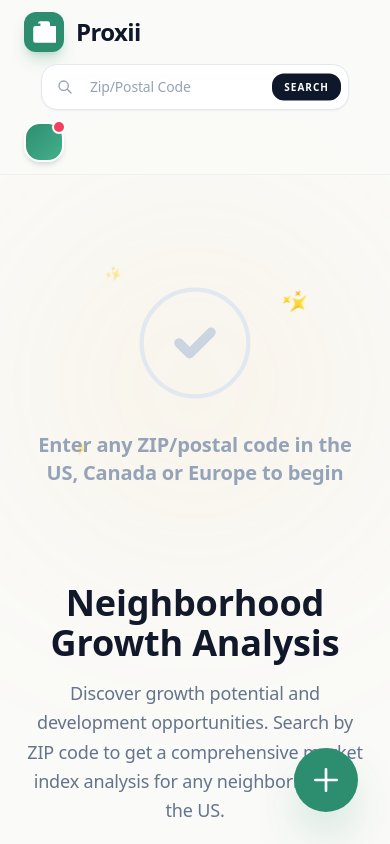
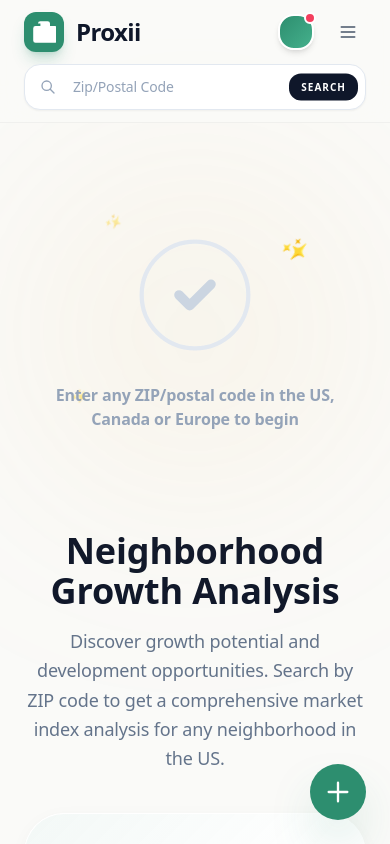
Before and after one commit to aaryanp35/Proxii-1, a React (Vite) app: page / in a window 390 px wide. Shown: the top 844 px of the page. Built offline with nearby package versions, Linux system fonts and the light colour scheme; no server answers; a web font is replaced by a local one.

Commit message:
Add responsive About and Careers UI updates

```diff
--- a/src/App.jsx
+++ b/src/App.jsx
@@ -1,4 +1,4 @@
-import React, { useEffect, useMemo, useState } from 'react';
+import { useEffect, useMemo, useState } from 'react';
 import { Routes, Route, Link } from 'react-router-dom';
 import './App.css';
 import { getNationalStats } from './utils/percentile';
@@ -11,6 +11,7 @@ import { AboutPage } from './pages/AboutPage';
 
 function App() {
   const [toggleState, setToggleState] = useState('live');
+  const [mobileMenuOpen, setMobileMenuOpen] = useState(false);
   const [zipCode, setZipCode] = useState('');
   const [areaName, setAreaName] = useState('');
   const [data, setData] = useState(null);
@@ -70,8 +71,11 @@ function App() {
   const home = (
     <div className="min-h-screen bg-[#FAFAF8] flex flex-col">
       {/* Navigation */}
-      <nav className="intro-nav glass-nav sticky top-0 z-50 w-full py-3 px-6 md:py-4 md:px-12 flex flex-col md:flex-row justify-between items-center gap-3 md:gap-0">
-        <div className="flex items-center gap-3 w-full md:w-auto">
+      <nav className="intro-nav glass-nav sticky top-0 z-50 w-full">
+        {/* Main nav row */}
+        <div className="py-3 px-6 md:py-4 md:px-12 flex items-center justify-between gap-3">
+          {/* Logo */}
+          <div className="flex items-center gap-3 flex-shrink-0">
             <div className="w-10 h-10 bg-[#2D8E6F] rounded-xl flex items-center justify-center shadow-lg shadow-[#2D8E6F]/25">
               <svg className="w-6 h-6 text-white" fill="currentColor" viewBox="0 0 20 20">
                 <path d="M5 3a2 2 0 012-2h6a2 2 0 012 2v2h4a2 2 0 012 2v10a2 2 0 01-2 2H3a2 2 0 01-2-2V7a2 2 0 012-2h4V3z" />
@@ -80,7 +84,8 @@ function App() {
             <span className="text-2xl font-bold tracking-tight text-slate-900">Proxii</span>
           </div>
 
-        <div className="flex flex-col md:flex-row items-center gap-2 md:gap-4 lg:gap-6 flex-1 md:flex-none">
+          {/* Desktop center: toggle + search */}
+          <div className="hidden md:flex items-center gap-4 lg:gap-6 flex-1 justify-center">
             <div className="hidden lg:flex bg-slate-100 p-1.5 rounded-2xl border border-slate-200 shadow-inner">
               <button
                 onClick={() => handleToggle('live')}
@@ -106,7 +111,7 @@ function App() {
             </div>
 
             <form
-            className="w-full sm:w-80 md:w-64 lg:w-[320px] relative group"
+              className="w-64 lg:w-[320px] relative group"
               onSubmit={(event) => {
                 event.preventDefault();
                 handleSearch();
@@ -139,24 +144,115 @@ function App() {
             </form>
           </div>
 
-        <div className="flex items-center gap-3 md:gap-8 w-full md:w-auto justify-between md:justify-end">
+          {/* Right: desktop nav links + avatar + mobile hamburger */}
+          <div className="flex items-center gap-4 md:gap-8">
             <div className="hidden md:flex items-center gap-8">
               <a href="#" className="text-sm text-[#2D8E6F] font-bold">Dashboard</a>
               <a href="#" className="text-sm text-slate-500 hover:text-slate-900 transition-colors font-medium">Market Intel</a>
               <Link to="/about" className="text-sm text-slate-500 hover:text-slate-900 transition-colors font-medium">About</Link>
               <Link to="/careers" className="text-sm text-slate-500 hover:text-slate-900 transition-colors font-medium">Careers</Link>
             </div>
-          <div className="w-10 h-10 rounded-2xl border-2 border-white shadow-md bg-gradient-to-br from-[#2D8E6F] to-[#45B08C] relative">
-            <div className="absolute -top-1 -right-1 w-3.5 h-3.5 bg-rose-500 rounded-full border-2 border-white"></div>
+            <div className="w-9 h-9 md:w-10 md:h-10 rounded-2xl border-2 border-white shadow-md bg-gradient-to-br from-[#2D8E6F] to-[#45B08C] relative flex-shrink-0">
+              <div className="absolute -top-1 -right-1 w-3 h-3 md:w-3.5 md:h-3.5 bg-rose-500 rounded-full border-2 border-white"></div>
+            </div>
+            <button
+              onClick={() => setMobileMenuOpen(!mobileMenuOpen)}
+              className="md:hidden p-2 rounded-xl text-slate-600 hover:bg-slate-100 transition-colors"
+              aria-label="Toggle navigation menu"
+            >
+              {mobileMenuOpen ? (
+                <svg className="w-5 h-5" fill="none" stroke="currentColor" viewBox="0 0 24 24">
+                  <path strokeLinecap="round" strokeLinejoin="round" strokeWidth={2} d="M6 18L18 6M6 6l12 12" />
+                </svg>
+              ) : (
+                <svg className="w-5 h-5" fill="none" stroke="currentColor" viewBox="0 0 24 24">
+                  <path strokeLinecap="round" strokeLinejoin="round" strokeWidth={2} d="M4 6h16M4 12h16M4 18h16" />
+                </svg>
+              )}
+            </button>
           </div>
         </div>
+
+        {/* Mobile search bar (always visible on mobile) */}
+        <div className="md:hidden px-6 pb-3">
+          <form
+            className="w-full relative"
+            onSubmit={(event) => {
+              event.preventDefault();
+              handleSearch();
+              setMobileMenuOpen(false);
+            }}
+          >
+            <svg className="absolute left-4 top-1/2 -translate-y-1/2 w-4 h-4 text-slate-400" fill="none" stroke="currentColor" viewBox="0 0 24 24">
+              <path strokeLinecap="round" strokeLinejoin="round" strokeWidth={2} d="M21 21l-6-6m2-5a7 7 0 11-14 0 7 7 0 0114 0z" />
+            </svg>
+            <input
+              type="text"
+              maxLength={20}
+              placeholder="Zip/Postal Code"
+              value={zipCode}
+              onChange={(event) => {
+                const value = event.target.value.toUpperCase().trim();
+                setZipCode(value);
+                if (status === 'error') {
+                  setStatus('idle');
+                  setErrorMessage('');
+                }
+              }}
+              className="w-full bg-white border border-slate-200 rounded-2xl py-3 pl-12 pr-20 text-sm focus:outline-none focus:ring-2 focus:ring-[#2D8E6F]/20 transition-all duration-300 placeholder:text-slate-400 text-slate-900 shadow-sm"
+            />
+            <button
+              type="submit"
+              className="absolute right-2 top-1/2 -translate-y-1/2 px-3 py-1.5 text-[10px] font-black uppercase tracking-widest rounded-xl bg-slate-900 text-white hover:bg-[#2D8E6F] transition-all"
+            >
+              Search
+            </button>
+          </form>
+        </div>
+
+        {/* Mobile menu dropdown */}
+        {mobileMenuOpen && (
+          <div className="md:hidden border-t border-slate-100 px-6 py-4 space-y-4">
+            {/* Live/Historical toggle */}
+            <div className="flex bg-slate-100 p-1.5 rounded-2xl border border-slate-200 shadow-inner w-fit">
+              <button
+                onClick={() => handleToggle('live')}
+                className={`px-5 py-2 text-[11px] font-black uppercase tracking-widest flex items-center gap-2 transition-all rounded-xl ${
+                  toggleState === 'live'
+                    ? 'text-[#2D8E6F] bg-white shadow-sm'
+                    : 'text-slate-400'
+                }`}
+              >
+                <span className="w-1.5 h-1.5 rounded-full bg-[#2D8E6F] animate-pulse"></span>
+                Live
+              </button>
+              <button
+                onClick={() => handleToggle('historical')}
+                className={`px-5 py-2 text-[11px] font-black uppercase tracking-widest transition-all ${
+                  toggleState === 'historical'
+                    ? 'text-[#2D8E6F] bg-white rounded-xl shadow-sm'
+                    : 'text-slate-400 hover:text-slate-600'
+                }`}
+              >
+                Historical
+              </button>
+            </div>
+            {/* Nav links */}
+            <div className="flex flex-col gap-1">
+              <a href="#" className="py-2.5 text-sm font-bold text-[#2D8E6F]">Dashboard</a>
+              <a href="#" className="py-2.5 text-sm text-slate-500 font-medium border-t border-slate-50">Market Intel</a>
+              <Link to="/about" onClick={() => setMobileMenuOpen(false)} className="py-2.5 text-sm text-slate-500 font-medium border-t border-slate-50">About</Link>
+              <Link to="/careers" onClick={() => setMobileMenuOpen(false)} className="py-2.5 text-sm text-slate-500 font-medium border-t border-slate-50">Careers</Link>
+            </div>
+          </div>
+        )}
       </nav>
 
       {/* Main Content */}
       <main className="flex-1 w-full max-w-7xl mx-auto px-6 md:px-12 py-12">
 
         {/* Hero Section */}
-        <section className="intro-hero mb-20 flex flex-col items-center text-center reveal-node">
+        <section className="intro-hero mb-10 md:mb-20 flex flex-col items-center text-center reveal-node">
           {status === 'loading' && (
             <div className="absolute top-32 left-1/2 -translate-x-1/2 flex flex-col items-center gap-3 z-20">
               <div className="w-12 h-12 border-4 border-[#2D8E6F]/20 border-t-[#2D8E6F] rounded-full animate-spin"></div>
@@ -220,7 +316,7 @@ function App() {
                   <circle cx="12" cy="12" r="10" stroke="currentColor" strokeWidth="0.8" className="text-slate-200" fill="currentColor" fillOpacity="0.03" />
                   <path d="M9 12l2 2 4-4" stroke="currentColor" strokeWidth={1.8} strokeLinecap="round" strokeLinejoin="round" />
                 </svg>
-                <p className="text-xl font-bold text-slate-400">Enter any ZIP/postal code in the US, Canada or Europe to begin</p>
+                <p className="text-base md:text-xl font-bold text-slate-400 px-4">Enter any ZIP/postal code in the US, Canada or Europe to begin</p>
               </div>
             </div>
           )}
@@ -350,7 +446,7 @@ function App() {
         </div>
 
         {/* Bottom Info Banner */}
-        <div className="intro-footer mt-16 p-8 rounded-[2.5rem] bg-white border border-slate-100 flex flex-col md:flex-row items-center justify-between gap-6 shadow-sm reveal-node" style={{ animationDelay: '0.4s' }}>
+        <div className="intro-footer mt-10 md:mt-16 p-6 md:p-8 rounded-[2.5rem] bg-white border border-slate-100 flex flex-col md:flex-row items-center justify-between gap-6 shadow-sm reveal-node" style={{ animationDelay: '0.4s' }}>
           <div className="flex items-center gap-5">
             <div className="relative">
               <div className="w-3.5 h-3.5 rounded-full bg-[#2D8E6F] animate-ping opacity-20"></div>
@@ -368,15 +464,15 @@ function App() {
       </main>
 
       {/* Floating Action Button */}
-      <button className="fixed bottom-8 right-8 w-16 h-16 bg-[#2D8E6F] text-white rounded-full shadow-2xl shadow-[#2D8E6F]/40 flex items-center justify-center hover:scale-110 hover:rotate-90 transition-all duration-500 z-[60] group">
-        <svg className="w-8 h-8" fill="none" stroke="currentColor" viewBox="0 0 24 24">
+      <button className="fixed bottom-6 right-6 md:bottom-8 md:right-8 w-14 h-14 md:w-16 md:h-16 bg-[#2D8E6F] text-white rounded-full shadow-2xl shadow-[#2D8E6F]/40 flex items-center justify-center hover:scale-110 hover:rotate-90 transition-all duration-500 z-[60] group">
+        <svg className="w-7 h-7 md:w-8 md:h-8" fill="none" stroke="currentColor" viewBox="0 0 24 24">
           <path strokeLinecap="round" strokeLinejoin="round" strokeWidth={2} d="M12 4v16m8-8H4" />
         </svg>
-        <span className="absolute right-full mr-4 px-4 py-2 bg-slate-900 text-white text-[10px] font-bold rounded-xl whitespace-nowrap opacity-0 group-hover:opacity-100 transition-opacity uppercase tracking-widest pointer-events-none">Add Alert</span>
+        <span className="hidden sm:block absolute right-full mr-4 px-4 py-2 bg-slate-900 text-white text-[10px] font-bold rounded-xl whitespace-nowrap opacity-0 group-hover:opacity-100 transition-opacity uppercase tracking-widest pointer-events-none">Add Alert</span>
       </button>
 
       {/* Footer */}
-      <footer className="intro-footer py-10 px-12 border-t border-slate-100 flex flex-col md:flex-row justify-between items-center gap-6 reveal-node" style={{ animationDelay: '0.5s' }}>
+      <footer className="intro-footer py-10 px-6 md:px-12 border-t border-slate-100 flex flex-col md:flex-row justify-between items-center gap-6 reveal-node" style={{ animationDelay: '0.5s' }}>
         <p className="text-xs font-bold text-slate-400 tracking-wider uppercase">&copy; 2026 Proxii Analytics — Built for Fintech</p>
         <div className="flex gap-10">
           <a href="#" className="text-xs font-bold text-slate-400 hover:text-slate-900 transition-colors uppercase tracking-widest">Privacy Policy</a>
--- a/src/pages/AboutPage.jsx
+++ b/src/pages/AboutPage.jsx
@@ -1,11 +1,14 @@
-import React from 'react';
+import { useState } from 'react';
 import { Link } from 'react-router-dom';
 
 export function AboutPage() {
+  const [mobileMenuOpen, setMobileMenuOpen] = useState(false);
+
   return (
     <div className="min-h-screen bg-[#FAFAF8] flex flex-col">
       {/* Nav */}
-      <nav className="glass-nav sticky top-0 z-50 w-full py-3 px-6 md:py-4 md:px-12 flex justify-between items-center">
+      <nav className="glass-nav sticky top-0 z-50 w-full">
+        <div className="py-3 px-6 md:py-4 md:px-12 flex justify-between items-center">
           <Link to="/" className="flex items-center gap-3">
             <div className="w-10 h-10 bg-[#2D8E6F] rounded-xl flex items-center justify-center shadow-lg shadow-[#2D8E6F]/25">
               <svg className="w-6 h-6 text-white" fill="currentColor" viewBox="0 0 20 20">
@@ -14,11 +17,34 @@ export function AboutPage() {
             </div>
             <span className="text-2xl font-bold tracking-tight text-slate-900">Proxii</span>
           </Link>
-        <div className="flex items-center gap-8">
+          <div className="hidden sm:flex items-center gap-8">
             <Link to="/" className="text-sm text-slate-500 hover:text-slate-900 transition-colors font-medium">Dashboard</Link>
             <span className="text-sm text-[#2D8E6F] font-bold">About</span>
             <Link to="/careers" className="text-sm text-slate-500 hover:text-slate-900 transition-colors font-medium">Careers</Link>
           </div>
+          <button
+            onClick={() => setMobileMenuOpen(!mobileMenuOpen)}
+            className="sm:hidden p-2 rounded-xl text-slate-600 hover:bg-slate-100 transition-colors"
+            aria-label="Toggle navigation menu"
+          >
+            {mobileMenuOpen ? (
+              <svg className="w-5 h-5" fill="none" stroke="currentColor" viewBox="0 0 24 24">
+                <path strokeLinecap="round" strokeLinejoin="round" strokeWidth={2} d="M6 18L18 6M6 6l12 12" />
+              </svg>
+            ) : (
+              <svg className="w-5 h-5" fill="none" stroke="currentColor" viewBox="0 0 24 24">
+                <path strokeLinecap="round" strokeLinejoin="round" strokeWidth={2} d="M4 6h16M4 12h16M4 18h16" />
+              </svg>
+            )}
+          </button>
+        </div>
+        {mobileMenuOpen && (
+          <div className="sm:hidden border-t border-slate-100 px-6 py-4 flex flex-col gap-1">
+            <Link to="/" className="py-2.5 text-sm text-slate-500 font-medium">Dashboard</Link>
+            <span className="py-2.5 text-sm text-[#2D8E6F] font-bold border-t border-slate-50">About</span>
+            <Link to="/careers" onClick={() => setMobileMenuOpen(false)} className="py-2.5 text-sm text-slate-500 font-medium border-t border-slate-50">Careers</Link>
+          </div>
+        )}
       </nav>
 
       <main className="flex-1 w-full max-w-5xl mx-auto px-6 md:px-12 py-20">
@@ -28,9 +54,9 @@ export function AboutPage() {
           <span className="inline-block px-4 py-1.5 bg-[#2D8E6F]/10 text-[#2D8E6F] text-[10px] font-black uppercase tracking-widest rounded-full mb-6">
             Our Mission
           </span>
-          <h1 className="text-5xl md:text-6xl font-bold text-slate-900 tracking-tight mb-6">
-            Neighborhood intelligence,<br />
-            <span className="text-[#2D8E6F]">quantified.</span>
+          <h1 className="text-4xl sm:text-5xl md:text-6xl font-bold text-slate-900 tracking-tight mb-6">
+            Neighborhood intelligence,<br className="hidden sm:block" />
+            <span className="text-[#2D8E6F]"> quantified.</span>
           </h1>
           <p className="text-lg text-slate-500 leading-relaxed max-w-2xl mx-auto">
             Proxii turns real-world signals — the coffee shops, yoga studios, and lending predators in your neighborhood — into a single, actionable market index. Built for investors, analysts, and anyone who wants to know where growth is actually happening.
@@ -126,7 +152,7 @@ export function AboutPage() {
         </section>
       </main>
 
-      <footer className="py-10 px-12 border-t border-slate-100 flex flex-col md:flex-row justify-between items-center gap-6">
+      <footer className="py-10 px-6 md:px-12 border-t border-slate-100 flex flex-col md:flex-row justify-between items-center gap-6">
         <p className="text-xs font-bold text-slate-400 tracking-wider uppercase">&copy; 2026 Proxii Analytics — Built for Fintech</p>
         <div className="flex gap-10">
           <a href="#" className="text-xs font-bold text-slate-400 hover:text-slate-900 transition-colors uppercase tracking-widest">Privacy Policy</a>
```
Also changed, not shown: src/pages/CareersPage.jsx (+34 -2 lines). Lines whose indentation alone changed are shown as unchanged.
